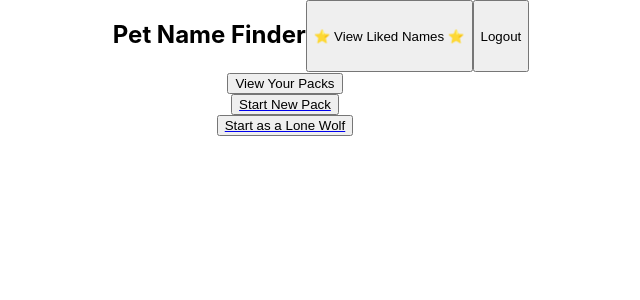
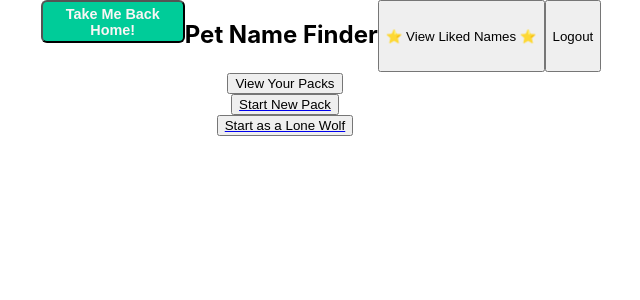
Before and after one commit to Pet-Name-Finder/pet-name-frontend, a React (Create React App) app: page / in a window 1280 px wide. Shown: the top 300 px of the page, without its empty margins (355-995 px from the left). Built offline with nearby package versions, Linux system fonts and the light colour scheme.

Commit message:
Fix merge conflict

```diff
--- a/src/Components/Header/Header.js
+++ b/src/Components/Header/Header.js
@@ -1,7 +1,9 @@
 import React from 'react';
+import { NavLink } from 'react-router-dom';
 import './Header.css';
 
 const Header = () => {
+
   // Hamburger will be conditionally rendered for mobile view
   return (
     <nav className='header'>
@@ -10,6 +12,7 @@ const Header = () => {
         <span></span>
         <span></span>
       </div>
+      <NavLink to='/'><button data-cy='home-button' className='home-button'>Take Me Back Home!</button></NavLink>
       <h1 className='header-title'>Pet Name Finder</h1>
       <button>⭐️ View Liked Names ⭐️</button>
       <button>Logout</button>
```
